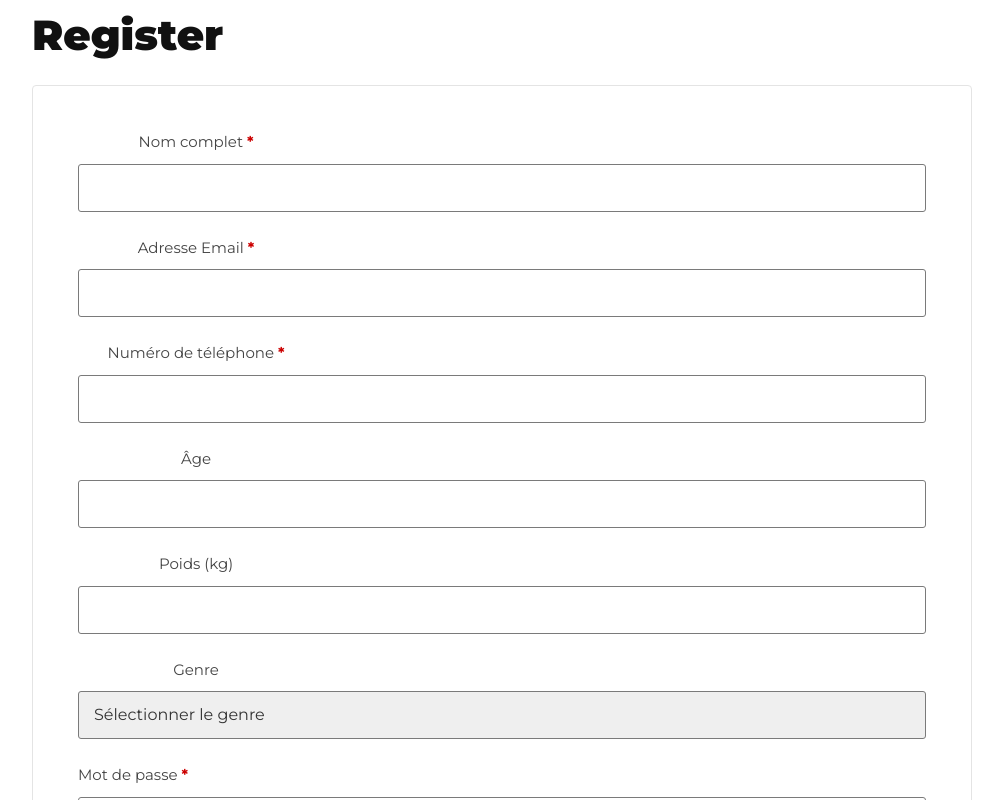
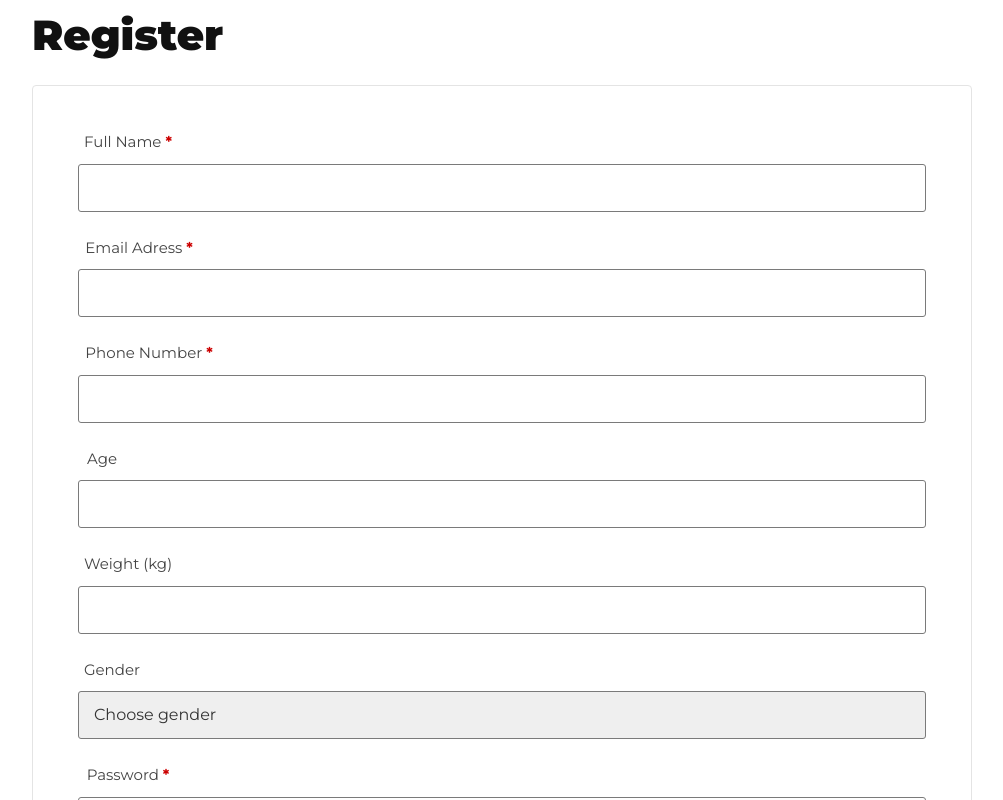
Before and after one commit to Zahraa-Dorgham/Final-Project_GoMyCode, a React (Create React App) app in the folder frontend/: page /register in a window 1280 px wide. Shown: the part 520-1320 px from the top of the page, without its empty margins (138-1141 px from the left). Built offline with nearby package versions, Linux system fonts and the light colour scheme.

Commit message:
probleme register resolu

```diff
--- a/frontend/src/App.css
+++ b/frontend/src/App.css
@@ -355,7 +355,34 @@
 .register-redirect a:hover {
   color: #ff003c;
 }
-
+.name{
+  position: relative !important;
+  right: 374px !important;
+}
+.email {
+  position: relative !important;
+  right: 363px !important;
+}
+.phone {
+  position: relative !important;
+  right: 353px !important;
+}
+.age {
+  position: relative !important;
+  right: 400px !important;
+}
+.password-label {
+  position: relative !important;
+  right: 374px !important;
+}
+.weight {
+  position: relative !important;
+  right: 374px !important;
+}
+.gender {
+  position: relative !important;
+  right: 390px !important;
+}
 /* Responsive */
 @media (max-width: 768px) {
   .login-form-box {
--- a/frontend/src/components/Register.js
+++ b/frontend/src/components/Register.js
@@ -23,13 +23,13 @@ function Register() {
     }
   }, [status, user, navigate]);
 
-  const handleRegister = async (e) => {
+  const handleRegister = (e) => {
     e.preventDefault();
     if (!register.fullname || !register.email || !register.password || !register.phone) {
       alert("Veuillez remplir tous les champs obligatoires");
       return;
     }
-    await dispatch(userRegister(register));
+    dispatch(userRegister(register));
   };
 
   return (
@@ -46,87 +46,86 @@ function Register() {
         <form onSubmit={handleRegister} className="login-form-box">
 
           <div className="form-group-custom">
-            <label htmlFor="fullname">
-              Nom complet <span className="required-star">*</span>
+            <label htmlFor="fullname" className="name">
+              Full Name <span className="required-star">*</span>
             </label>
             <input
               id="fullname"
               type="text"
               className="input-field-custom"
               required
+              value={register.fullname}
               onChange={(e) => setregister({ ...register, fullname: e.target.value })}
             />
           </div>
 
           <div className="form-group-custom">
-            <label htmlFor="email">
-              Adresse Email <span className="required-star">*</span>
+            <label htmlFor="email" className="email">
+              Email Adress <span className="required-star">*</span>
             </label>
             <input
               id="email"
               type="email"
               className="input-field-custom"
               required
+              value={register.email}
               onChange={(e) => setregister({ ...register, email: e.target.value })}
             />
           </div>
 
           <div className="form-group-custom">
-            <label htmlFor="phone">
-              Numéro de téléphone <span className="required-star">*</span>
+            <label htmlFor="phone" className="phone">
+              Phone Number <span className="required-star">*</span>
             </label>
             <input
               id="phone"
               type="text"
               className="input-field-custom"
               required
+              value={register.phone}
               onChange={(e) => setregister({ ...register, phone: e.target.value })}
             />
           </div>
 
           <div className="form-group-custom">
-            <label htmlFor="age">
-              Âge
-            </label>
+            <label htmlFor="age" className="age">Age</label>
             <input
               id="age"
               type="number"
               className="input-field-custom"
+              value={register.age}
               onChange={(e) => setregister({ ...register, age: e.target.value })}
             />
           </div>
 
           <div className="form-group-custom">
-            <label htmlFor="weight">
-              Poids (kg)
-            </label>
+            <label htmlFor="weight" className="weight">Weight (kg)</label>
             <input
               id="weight"
               type="number"
               className="input-field-custom"
+              value={register.weight}
               onChange={(e) => setregister({ ...register, weight: e.target.value })}
             />
           </div>
 
           <div className="form-group-custom">
-            <label htmlFor="gender">
-              Genre
-            </label>
+            <label htmlFor="gender" className="gender"s>Gender</label>
             <select
               id="gender"
               className="input-field-custom"
               onChange={(e) => setregister({ ...register, gender: e.target.value })}
               value={register.gender}
             >
-              <option value="">Sélectionner le genre</option>
-              <option value="male">Homme</option>
-              <option value="female">Femme</option>
+              <option value="">Choose gender</option>
+              <option value="male">Men</option>
+              <option value="female">Women</option>
             </select>
           </div>
 
           <div className="form-group-custom">
             <label htmlFor="password" className="password-label">
-              Mot de passe <span className="required-star">*</span>
+              Password <span className="required-star">*</span>
             </label>
             <div className="password-input-wrapper">
               <input
@@ -134,20 +133,21 @@ function Register() {
                 type={showPassword ? "text" : "password"}
                 className="input-field-custom"
                 required
+                value={register.password}
                 onChange={(e) => setregister({ ...register, password: e.target.value })}
               />
               <button
                 type="button"
                 className="toggle-password-btn"
                 onClick={() => setShowPassword(!showPassword)}
+              >
 
-              >
               </button>
             </div>
           </div>
 
           <button type="submit" className="submit-login-btn">
-            S'inscrire
+            Register
           </button>
 
           <div className="login-footer-links">
--- a/frontend/src/redux/userSlice.js
+++ b/frontend/src/redux/userSlice.js
@@ -59,9 +59,9 @@ export const userSlice = createSlice({
             })
             .addCase(userRegister.fulfilled, (state, action) => {
                 state.status = "successsss";
-                state.user = action.payload.newUser;
+                state.user = action.payload.user;
                 localStorage.setItem("token", action.payload.token);
-                console.log("Register successful, user:", action.payload.newUser);
+                console.log("Register successful, user:", action.payload.user);
             })
             .addCase(userRegister.rejected, (state, action) => {
                 state.status = "fail";
```
Also changed, not shown: 1 other file (tests, documents, lock files or other folders).
